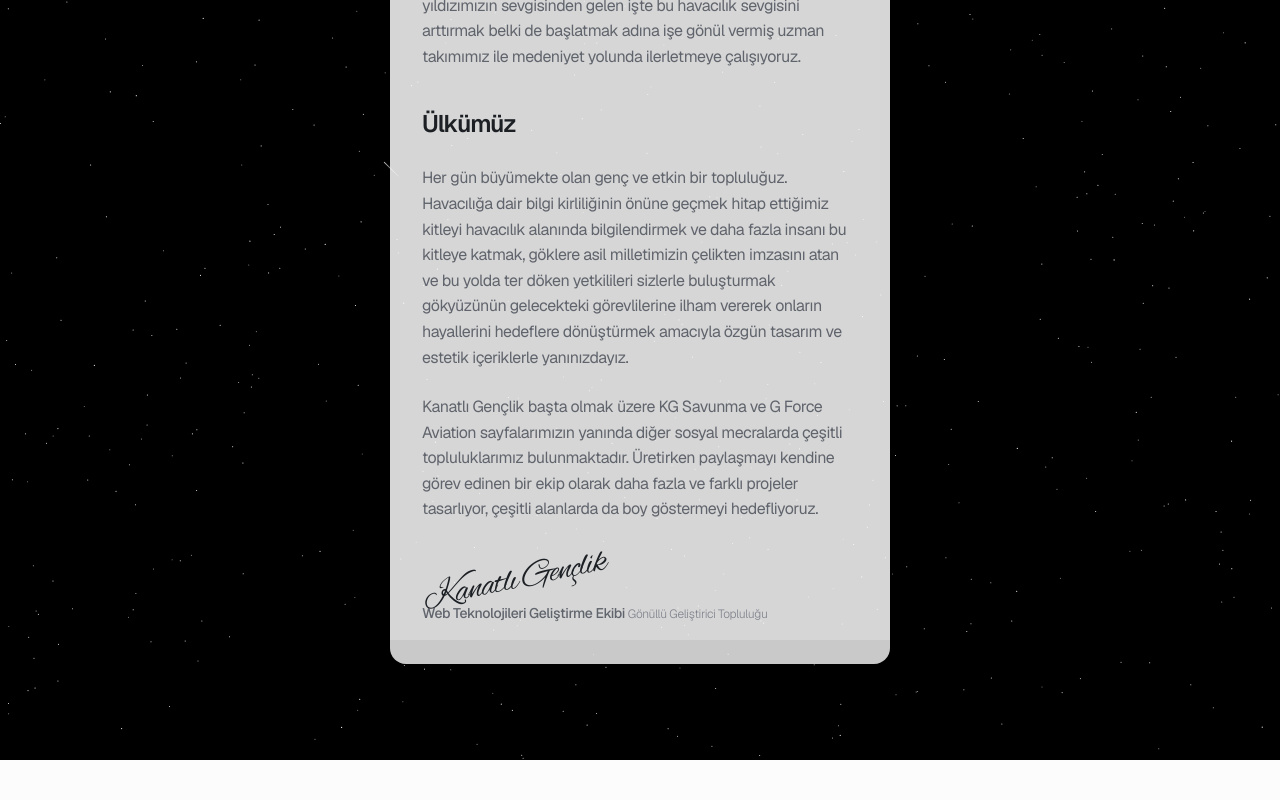
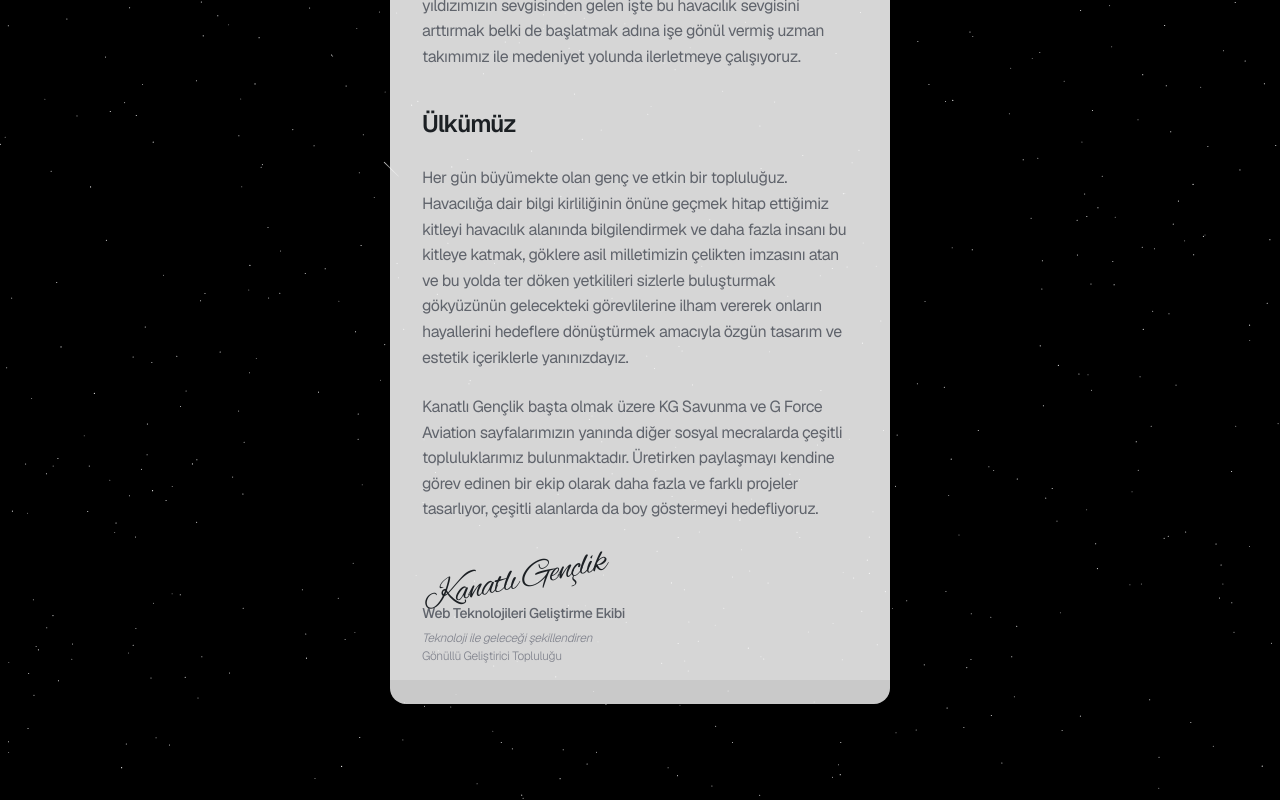
Before and after one commit to yusufornek/kglink, a Next.js app: page /manifesto in a window 1280 px wide. Shown: the part 557-1357 px from the top of the page. Before the commit the page ends 1317 px from the top, so only its background shows below. Built offline with nearby package versions, Linux system fonts and the light colour scheme.

Commit message:
✨ Manifesto sayfası güncellendi: İtalik alt başlık eklendi

```diff
--- a/app/manifesto/page.tsx
+++ b/app/manifesto/page.tsx
@@ -56,8 +56,13 @@ export default function Manifesto() {
               Kanatlı Gençlik
             </p>
             <p className="text-slate-11 text-sm font-medium">
-              Web Teknolojileri Geliştirme Ekibi{" "}
-              <span className="text-slate-10 text-xs">Gönüllü Geliştirici Topluluğu</span>
+              Web Teknolojileri Geliştirme Ekibi
+            </p>
+            <p className="text-slate-10 text-xs italic mt-1">
+              Teknoloji ile geleceği şekillendiren
+            </p>
+            <p className="text-slate-10 text-xs">
+              Gönüllü Geliştirici Topluluğu
             </p>
           </div>
         </div>
```
